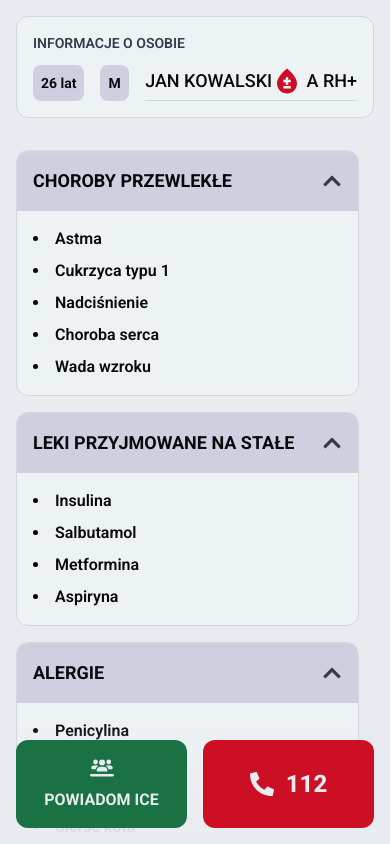
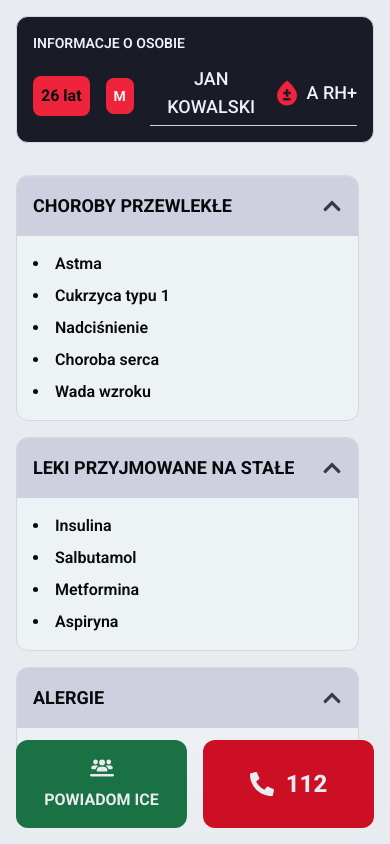
Before and after one commit to krzysiecc/m-niesmiertelnik, a React (Vite) app in the folder frontend/: page /mobile/scan in a window 390 px wide. Built offline with nearby package versions, Linux system fonts and the light colour scheme.

Commit message:
fix: mobile layouting

```diff
--- a/frontend/src/pages/Mobile.tsx
+++ b/frontend/src/pages/Mobile.tsx
@@ -59,16 +59,16 @@ export default function Mobile() {
       {/* === 2. THE INFO BAR IS NOW DIRECTLY IN THIS FILE === */}
       {/* This header is sticky, has a solid background, and a z-index to stay on top */}
       <header className="sticky top-0 z-10 bg-background-primary p-4">
-        <div className="max-w-md mx-auto p-4 bg-background-secondary rounded-xl border border-border-primary">
-          <h2 className="text-sm font-semibold text-text-secondary mb-3">INFORMACJE O OSOBIE</h2>
+        <div className="max-w-md mx-auto p-4 bg-blue-300 rounded-xl border border-border-primary">
+          <h2 className="text-sm font-semibold text-text-inverted mb-3">INFORMACJE O OSOBIE</h2>
           <div className="flex items-center gap-4">
-            <div className="bg-background-tertiary text-sm font-bold p-2 rounded-lg">{formatAge(userData.age)}</div>
-            <div className="bg-background-tertiary text-sm font-bold p-2 rounded-lg">{userData.gender}</div>
+            <div className="bg-accent-primary-hover text-text-invertedtext-sm font-bold p-2 rounded-lg">{formatAge(userData.age)}</div>
+            <div className="bg-accent-primary-hover text-text-inverted text-sm font-bold p-2 rounded-lg">{userData.gender}</div>
             <div className="flex flex-1 items-center justify-between text-lg font-medium text-text-primary border-b border-border-primary pb-1 uppercase">
-              <span className="flex-1 text-center">{userData.name}</span>
+              <span className="flex-1 text-center text-text-inverted">{userData.name}</span>
               <div className="flex items-center gap-1">
-                <MdBloodtype className="text-accent-primary text-3xl" />
-                <span>{userData.bloodType}</span>
+                <MdBloodtype className="text-accent-primary-hover text-3xl" />
+                <span className='text-text-inverted'>{userData.bloodType}</span>
               </div>
             </div>
           </div>
```
